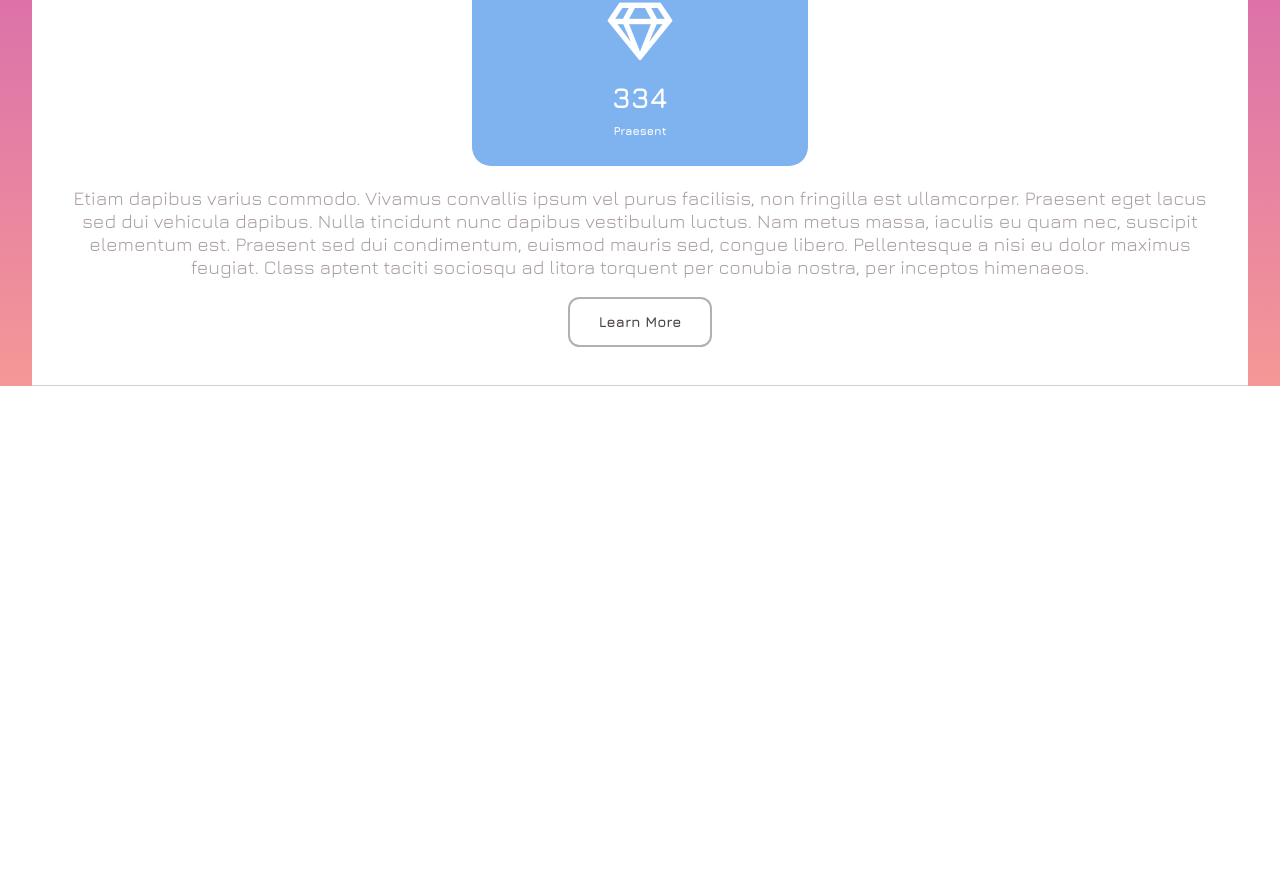
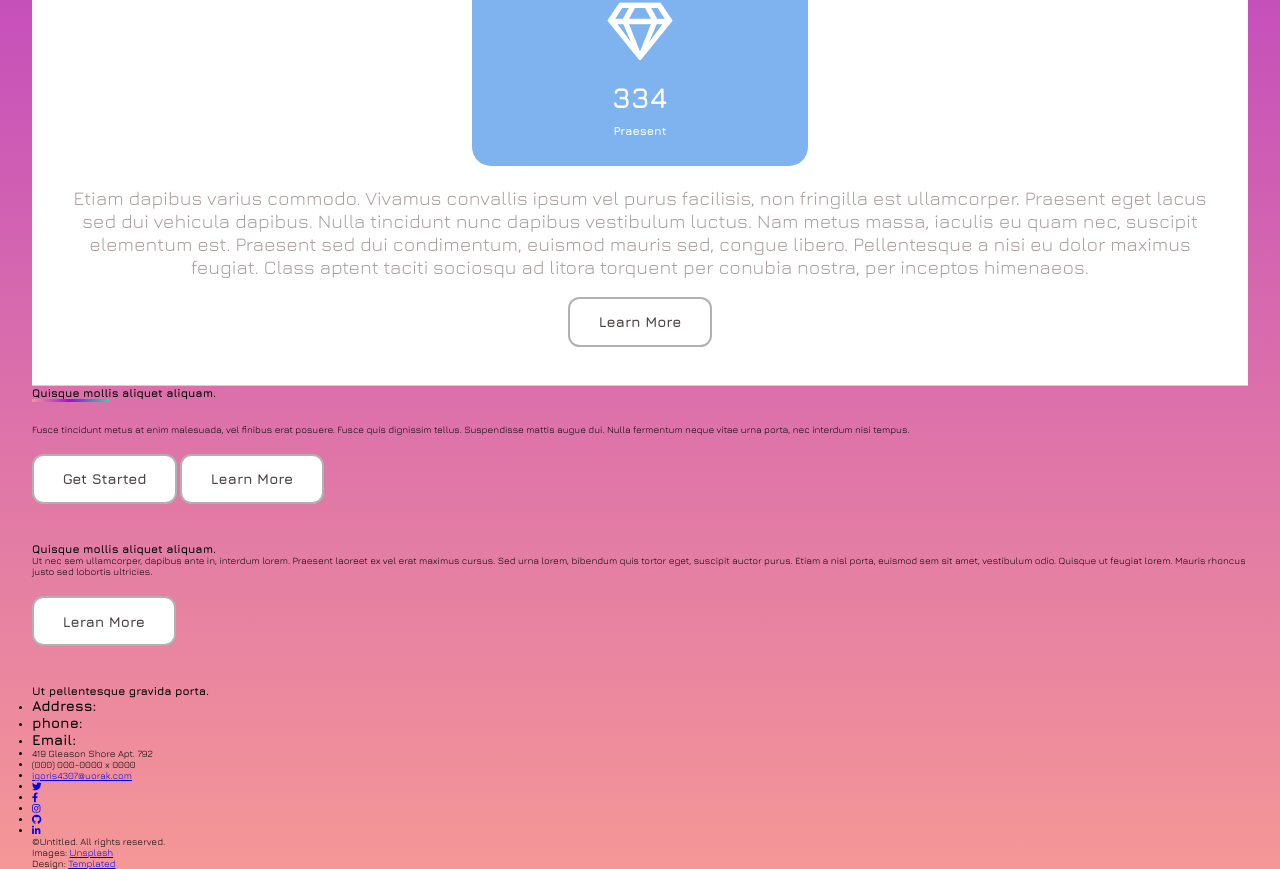
Before and after one commit to VictorPMello/Stellar-templetad, a plain HTML site: page 04/index.html in a window 1280 px wide. Shown: the part 2464-3333 px from the top of the page. Before the commit the page ends 2850 px from the top, so only its background shows below. Drawn offline with nearby package versions, Linux system fonts and the light colour scheme.

Commit message:
Add files via upload

```diff
--- a/04/index.html
+++ b/04/index.html
@@ -21,8 +21,8 @@
                     <li><a href="#intro">introduction</a></li>
                     <li><a href="#first">first section</a></li>
                     <li><a href="#second">second section</a></li>
-                    <li><a href="">aboult</a></li>
-                    <li><a href="">contacts</a></li>
+                    <li><a href="#about">about</a></li>
+                    <li><a href="#contacts">contacts</a></li>
                 </ul>
 
                 <div class="title">
@@ -33,13 +33,12 @@
 
         <div class="container">
             <nav class="desktop">
-                <i class="fas fa-rocket"></i>
                 <ul>
-                    <li><a href="">introduction</a></li>
-                    <li><a href="">first section</a></li>
-                    <li><a href="">second section</a></li>
-                    <li><a href="">aboult</a></li>
-                    <li><a href="">contacts</a></li>
+                    <li><a href="#intro">introduction</a></li>
+                    <li><a href="#first">first section</a></li>
+                    <li><a href="#second">second section</a></li>
+                    <li><a href="#about">about</a></li>
+                    <li><a href="#contacts">contacts</a></li>
                 </ul>
             </nav><!--.desktop-->
         </div><!--.container-->
@@ -161,6 +160,74 @@
             </div><!--.second-text-->
         </aside><!--.second-content-->
     </section><!--.second-->
+
+    <section class="about">
+        <aside class="about-content">
+            <h1>Quisque mollis aliquet aliquam.</h1>
+            <span class="border-bottom"></span>
+            <p>Fusce tincidunt metus at enim malesuada, vel finibus erat posuere. Fusce quis dignissim tellus. Suspendisse mattis augue dui. Nulla fermentum neque vitae urna porta, nec interdum nisi tempus.</p>
+            <a href="#" class="btn">Get Started</a>
+            <a href="" class="btn">Learn More</a>
+        </aside><!--.about-content-->
+    </section><!--.about-->
+
+    <section class="last">
+        <aside class="last-content">
+            <h1>Quisque mollis aliquet aliquam.</h1>
+            <p>Ut nec sem ullamcorper, dapibus ante in, interdum lorem. Praesent laoreet ex vel erat maximus cursus. Sed urna lorem, bibendum quis tortor eget, suscipit auctor purus. Etiam a nisl porta, euismod sem sit amet, vestibulum odio. Quisque ut feugiat lorem. Mauris rhoncus justo sed lobortis ultricies.</p>
+            <a href="" class="btn">Leran More</a>
+        </aside><!--.last-content-->
+
+        <aside class="contacts">
+            <h1>Ut pellentesque gravida porta.</h1>
+            <ul class="contacts-info">
+                <li>
+                    <h2>Address:</h2>
+                <li>
+                    <h2>phone:</h2>
+                <li>
+                    <h2>Email:</h2>
+                <li>
+                    <span>419 Gleason Shore Apt. 792</span>
+                <li>
+                    <span>(000) 000-0000 x 0000</span>
+                <li>
+                    <a href="#">igoris4307@uorak.com</a>
+            </ul><!--.contacts-info-->
+
+            <ul class="links">
+                <li>
+                    <a href="https://twitter.com/login?lang=pt" target="_blank"><i class="fab fa-twitter"></i></a>
+                </li>
+                <li>
+                    <a href="https://pt-br.facebook.com" target="_blank"><i class="fab fa-facebook-f"></i></a>
+                </li>
+                <li>
+                    <a href="https://www.instagram.com/" target="_blank"><i class="fab fa-instagram"></i></a>
+                </li>
+                <li>
+                    <a href="https://github.com" target="_blank"><i class="fab fa-github"></i></a>
+                </li>
+                <li>
+                    <a href="https://www.linkedin.com" target="_blank"><i class="fab fa-linkedin-in"></i></a>
+                </li>
+            </ul><!--.links-->
+        </aside><!--.contacts-->
+    </section><!--.last-->
+
+    <footer>
+        <div class="footer-wraper">
+            <p>&#169;Untitled. All rights reserved.</p>
+        </div><!--.footer-wraper-->
+
+        <div class="footer-wraper">
+            <p>Images: <a href="https://unsplash.com" target="_blank">Unsplash</a></p>
+        </div><!--.footer-wraper-->
+
+        <div class="footer-wraper">
+            <p>Design: <a href="https://templated.co" target="_blank">Templated</a></p>
+        </div><!--.footer-wraper-->
+    </footer><!--footer-->
 </div><!--.container-->
 
 <script src="./js/jquery.js"></script>
```
